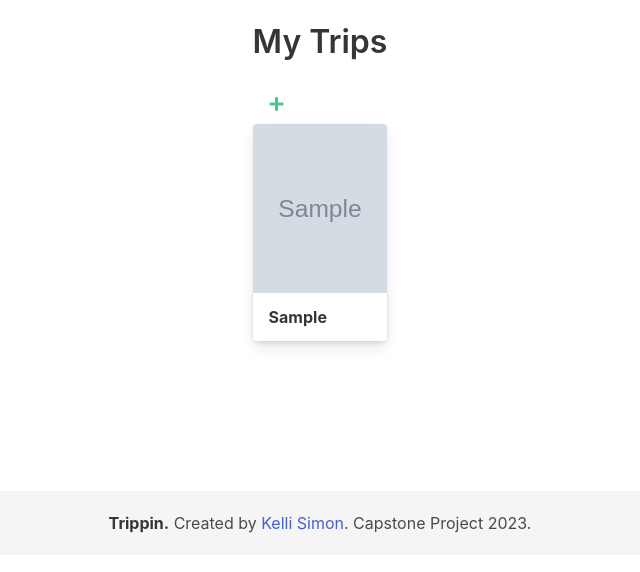
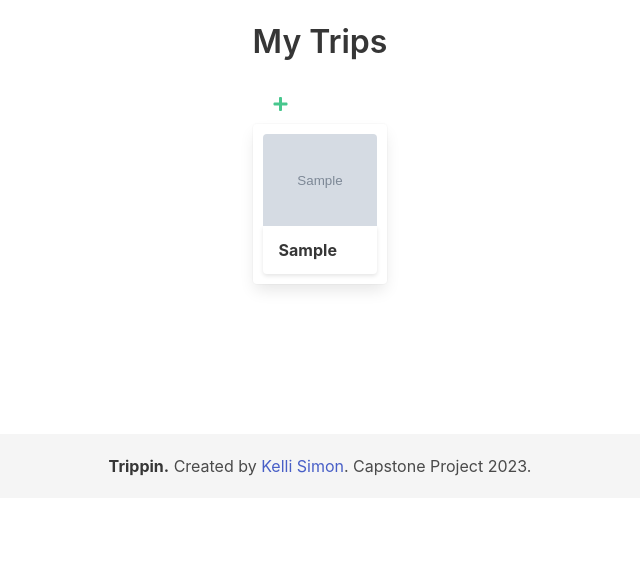
Before and after one commit to kellims/Capstone-Project-Trippin, a Django app: page /trips/ in a window 1280 px wide. Shown: the part 52-624 px from the top of the page, without its empty margins (320-960 px from the left). Run offline with Django 4.2, Linux system fonts and the light colour scheme; a user stored in the database is signed in; tables that the repository leaves empty hold one stand-in row (values such as "Sample post"); grey boxes marked "Sample" are stand-in pictures.

Commit message:
update image

```diff
--- a/main_app/static/styles/main.css
+++ b/main_app/static/styles/main.css
@@ -33,9 +33,12 @@ body {
   }
 
   .buttons a {
-    margin: 0 5px;
+    margin: 1px 5px;
   }
 
+.card {
+    padding: 10px;
+}
 
 .detail__reservations {
     width: 100%;
--- a/main_app/templates/trip_detail.html
+++ b/main_app/templates/trip_detail.html
@@ -1,7 +1,9 @@
 {% extends 'base.html' %}
 {% block content %}
 <div class="detail__img">
-    <img src="{{trip.image}}" alt="{{trip.location}}" />
+    <figure class="image is-64x64"></figure>
+        <img src="{{trip.image}}" alt="{{trip.location}}" />
+    </figure>
 </div>
 <div class="detail__name">
 
--- a/main_app/templates/trip_list.html
+++ b/main_app/templates/trip_list.html
@@ -7,17 +7,18 @@
 
 <h1 class="title pt-5">My Trips</h1>
 
-    <a href="{% url 'trip_create' %}" class="button is-rounded is-success is-inverted">
+    <a href="{% url 'trip_create' %}" class="button is-rounded is-success is-inverted is-centered>
             <span class="icon">
                 <i class="fas fa-plus"></i>
             </span>
     </a>
+    <br>
 <div class="gallery">
   {% for trip in trips %}
   <a href="{% url 'trip_detail' trip.pk %}">
     <div class="card">
       <div class="card-image">
-        <figure class="image is-4by5">
+        <figure class="image is-5by4">
           <img src="{{trip.image}}" alt="{{trip.location}}" />
         </figure>
       </div>
```
